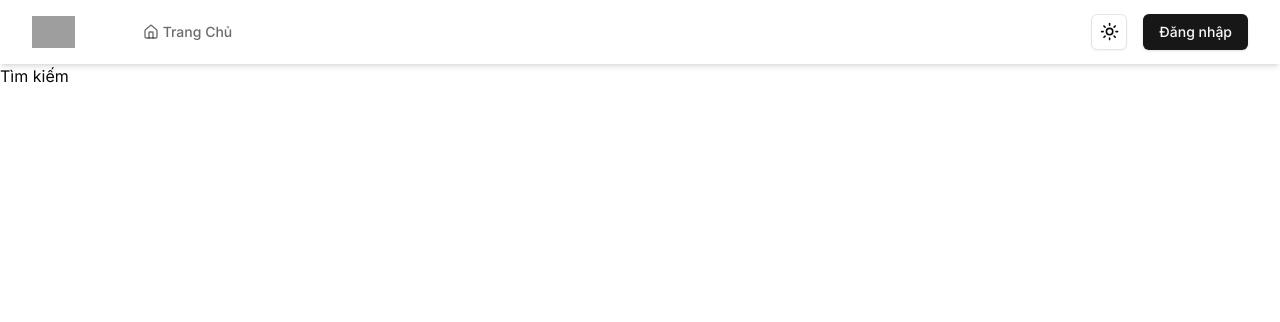
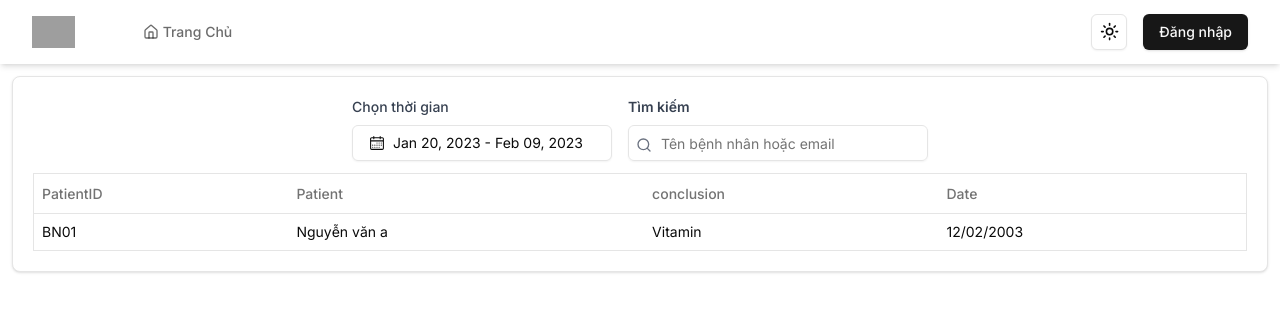
Before and after one commit to HieuPBT/Health_Clinic_Management_Version2, a Next.js app in the folder client/: page /patient-profile in a window 1280 px wide. Shown: the top 322 px of the page. Built offline with nearby package versions, Linux system fonts and the light colour scheme; no server answers; grey boxes are pictures that could not be loaded.

Commit message:
init search patient component

```diff
--- a/client/src/app/patient-profile/page.tsx
+++ b/client/src/app/patient-profile/page.tsx
@@ -1,10 +1,12 @@
 'use client'
+
+import SearchPatient from "@/components/patient/search-patient"
 
 export default function PatientProfile(){
 
     return(
-        <>
-            <h1>Tìm kiếm</h1>
-        </>
+        <div className="m-3">
+            <SearchPatient/>
+        </div>
     )
 }
--- /dev/null
+++ b/client/src/components/date-range-picker/date-range-picker.tsx
@@ -0,0 +1,66 @@
+"use client"
+
+import * as React from "react"
+import { CalendarIcon } from "@radix-ui/react-icons"
+import { addDays, format } from "date-fns"
+import { DateRange } from "react-day-picker"
+
+import { cn } from "@/lib/utils"
+import { Button } from "../ui/button"
+import { Calendar } from "../ui/calendar"
+import {
+    PopoverTrigger,
+    Popover,
+    PopoverContent,
+ } from "../ui/popover"
+
+
+export function CalendarDateRangePicker({
+  className,
+}: React.HTMLAttributes<HTMLDivElement>) {
+  const [date, setDate] = React.useState<DateRange | undefined>({
+    from: new Date(2023, 0, 20),
+    to: addDays(new Date(2023, 0, 20), 20),
+  })
+
+  return (
+    <div className={cn("grid gap-2", className)}>
+      <Popover>
+        <PopoverTrigger asChild>
+          <Button
+            id="date"
+            variant={"outline"}
+            className={cn(
+              "w-[260px] justify-start text-left font-normal",
+              !date && "text-muted-foreground"
+            )}
+          >
+            <CalendarIcon className="mr-2 h-4 w-4" />
+            {date?.from ? (
+              date.to ? (
+                <>
+                  {format(date.from, "LLL dd, y")} -{" "}
+                  {format(date.to, "LLL dd, y")}
+                </>
+              ) : (
+                format(date.from, "LLL dd, y")
+              )
+            ) : (
+              <span>Pick a date</span>
+            )}
+          </Button>
+        </PopoverTrigger>
+        <PopoverContent className="w-auto p-0" align="end">
+          <Calendar
+            initialFocus
+            mode="range"
+            defaultMonth={date?.from}
+            selected={date}
+            onSelect={setDate}
+            numberOfMonths={2}
+          />
+        </PopoverContent>
+      </Popover>
+    </div>
+  )
+}
--- /dev/null
+++ b/client/src/components/patient/patient-table.tsx
@@ -0,0 +1,39 @@
+import {
+    Table,
+    TableBody,
+    TableCaption,
+    TableCell,
+    TableHead,
+    TableHeader,
+    TableRow,
+ } from "../ui/table";
+
+export default function PatientTable(){
+    return(
+        <div className="overflow-x-auto">
+            <div>
+            <Table className="rounded-md border">
+            {/* <TableCaption>test</TableCaption> */}
+            <TableHeader>
+                <TableRow>
+                    <TableHead>PatientID</TableHead>
+                    <TableHead>Patient</TableHead>
+                    <TableHead>conclusion</TableHead>
+                    <TableHead>Date</TableHead>
+                </TableRow>
+            </TableHeader>
+            <TableBody>
+                <TableRow>
+                    <TableCell>BN01</TableCell>
+                    <TableCell>Nguyễn văn a</TableCell>
+                    <TableCell>Vitamin</TableCell>
+                    <TableCell>12/02/2003</TableCell>
+                </TableRow>
+            </TableBody>
+        </Table>
+            </div>
+
+        </div>
+
+    )
+}
--- /dev/null
+++ b/client/src/components/patient/search-patient.tsx
@@ -0,0 +1,37 @@
+import { SearchIcon } from "lucide-react";
+import { Input } from "../ui/input";
+import { Label } from "../ui/label";
+import { CalendarDateRangePicker } from "../date-range-picker/date-range-picker";
+import PatientTable from "./patient-table";
+
+export default function SearchPatient(){
+    return(
+        <div className="overflow-hidden rounded-[0.5rem] border bg-background shadow p-5">
+          <div className="flex flex-row space-x-4 justify-center items-center">
+            {/* <Input type="date" placeholder="Start Date"/>
+            <Input type="date" placeholder="End Date"/> */}
+            <div className="space-y-2">
+              <Label className="block text-sm font-semibbold text-gray-700 mb-1">Chọn thời gian</Label>
+              <div className="relative">
+                <CalendarDateRangePicker />
+              </div>
+            </div>
+
+            <div className="space-y-2">
+              <Label className="block text-sm font-semibold text-gray-700 mb-1">Tìm kiếm</Label>
+              <div className="relative">
+                <SearchIcon className="absolute left-2 top-3 h-4 w-4 text-gray-500"/>
+                <Input
+                  className="pl-8 md:w-[100px] lg:w-[300px]"
+                  type="search"
+                  placeholder="Tên bệnh nhân hoặc email"
+                />
+              </div>
+            </div>
+          </div>
+          <div className="mt-3">
+            <PatientTable />
+          </div>
+        </div>
+    )
+}
--- /dev/null
+++ b/client/src/components/ui/table.tsx
@@ -0,0 +1,120 @@
+import * as React from "react"
+
+import { cn } from "@/lib/utils"
+
+const Table = React.forwardRef<
+  HTMLTableElement,
+  React.HTMLAttributes<HTMLTableElement>
+>(({ className, ...props }, ref) => (
+  <div className="relative w-full overflow-auto">
+    <table
+      ref={ref}
+      className={cn("w-full caption-bottom text-sm", className)}
+      {...props}
+    />
+  </div>
+))
+Table.displayName = "Table"
+
+const TableHeader = React.forwardRef<
+  HTMLTableSectionElement,
+  React.HTMLAttributes<HTMLTableSectionElement>
+>(({ className, ...props }, ref) => (
+  <thead ref={ref} className={cn("[&_tr]:border-b", className)} {...props} />
+))
+TableHeader.displayName = "TableHeader"
+
+const TableBody = React.forwardRef<
+  HTMLTableSectionElement,
+  React.HTMLAttributes<HTMLTableSectionElement>
+>(({ className, ...props }, ref) => (
+  <tbody
+    ref={ref}
+    className={cn("[&_tr:last-child]:border-0", className)}
+    {...props}
+  />
+))
+TableBody.displayName = "TableBody"
+
+const TableFooter = React.forwardRef<
+  HTMLTableSectionElement,
+  React.HTMLAttributes<HTMLTableSectionElement>
+>(({ className, ...props }, ref) => (
+  <tfoot
+    ref={ref}
+    className={cn(
+      "border-t bg-muted/50 font-medium [&>tr]:last:border-b-0",
+      className
+    )}
+    {...props}
+  />
+))
+TableFooter.displayName = "TableFooter"
+
+const TableRow = React.forwardRef<
+  HTMLTableRowElement,
+  React.HTMLAttributes<HTMLTableRowElement>
+>(({ className, ...props }, ref) => (
+  <tr
+    ref={ref}
+    className={cn(
+      "border-b transition-colors hover:bg-muted/50 data-[state=selected]:bg-muted",
+      className
+    )}
+    {...props}
+  />
+))
+TableRow.displayName = "TableRow"
+
+const TableHead = React.forwardRef<
+  HTMLTableCellElement,
+  React.ThHTMLAttributes<HTMLTableCellElement>
+>(({ className, ...props }, ref) => (
+  <th
+    ref={ref}
+    className={cn(
+      "h-10 px-2 text-left align-middle font-medium text-muted-foreground [&:has([role=checkbox])]:pr-0 [&>[role=checkbox]]:translate-y-[2px]",
+      className
+    )}
+    {...props}
+  />
+))
+TableHead.displayName = "TableHead"
+
+const TableCell = React.forwardRef<
+  HTMLTableCellElement,
+  React.TdHTMLAttributes<HTMLTableCellElement>
+>(({ className, ...props }, ref) => (
+  <td
+    ref={ref}
+    className={cn(
+      "p-2 align-middle [&:has([role=checkbox])]:pr-0 [&>[role=checkbox]]:translate-y-[2px]",
+      className
+    )}
+    {...props}
+  />
+))
+TableCell.displayName = "TableCell"
+
+const TableCaption = React.forwardRef<
+  HTMLTableCaptionElement,
+  React.HTMLAttributes<HTMLTableCaptionElement>
+>(({ className, ...props }, ref) => (
+  <caption
+    ref={ref}
+    className={cn("mt-4 text-sm text-muted-foreground", className)}
+    {...props}
+  />
+))
+TableCaption.displayName = "TableCaption"
+
+export {
+  Table,
+  TableHeader,
+  TableBody,
+  TableFooter,
+  TableHead,
+  TableRow,
+  TableCell,
+  TableCaption,
+}
```
Also changed, not shown: 1 other file (tests, documents, lock files or other folders).
